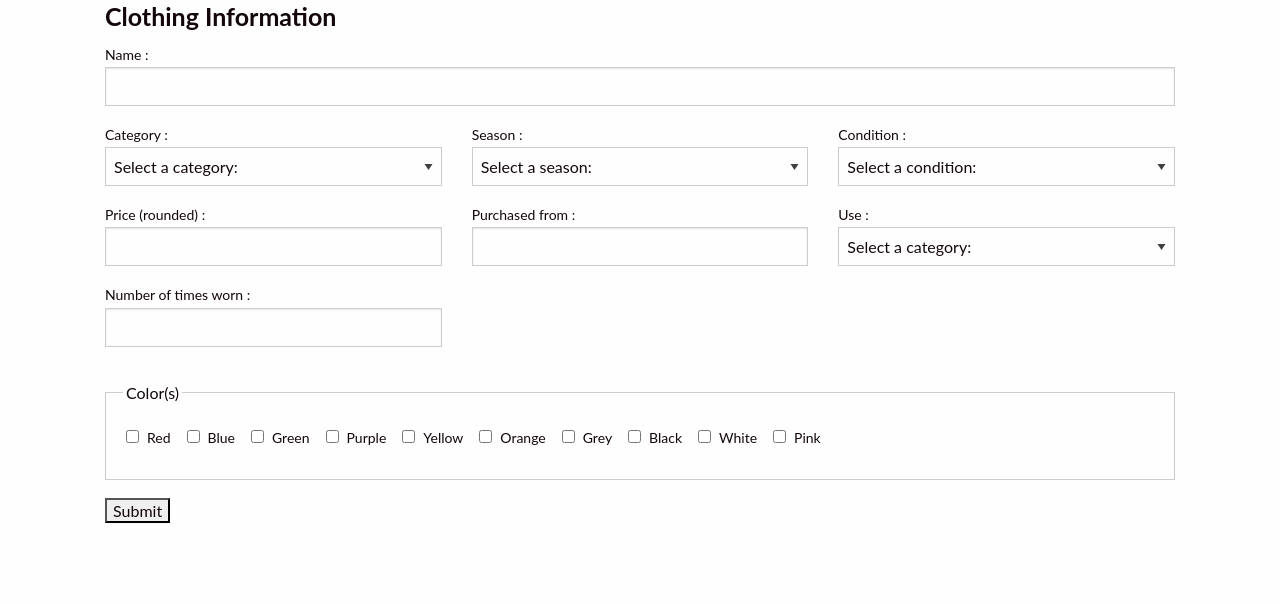
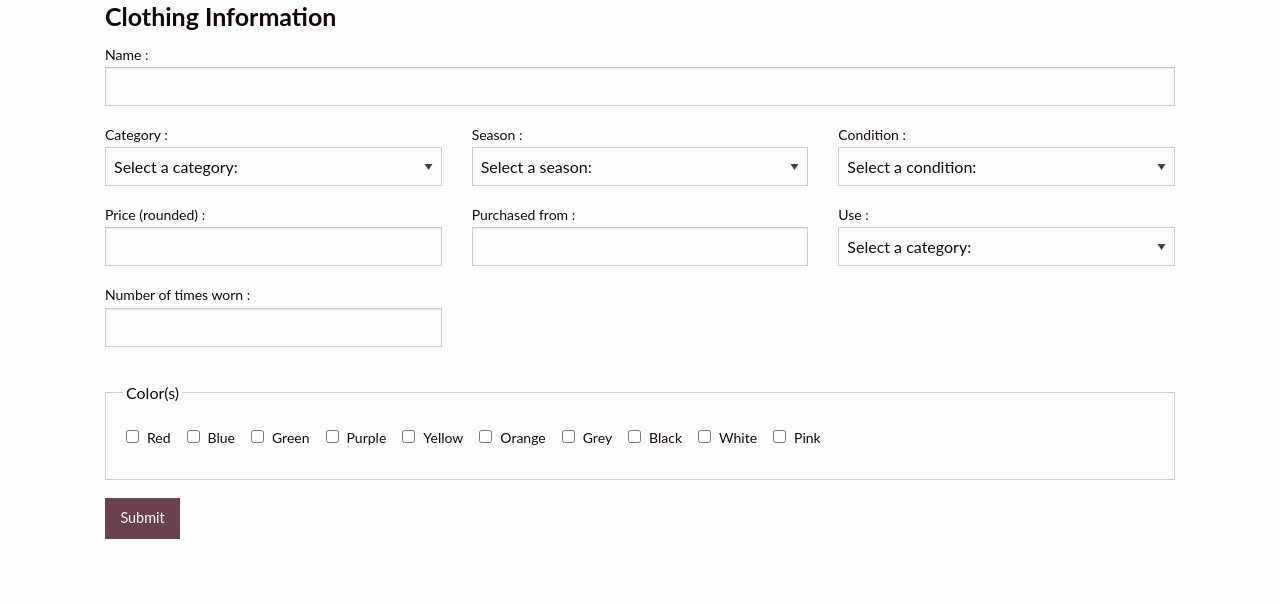
Before and after one commit to LizBossley/minify-my-closet, a PHP site: page /clothing/edit.php in a window 1280 px wide. Shown: the part 58-662 px from the top of the page. Run offline with PHP 8.4, Linux system fonts and the light colour scheme; style sheets or scripts are compiled from the project's sources.

Commit message:
added edit button

```diff
--- a/clothing/edit.php
+++ b/clothing/edit.php
@@ -77,6 +77,7 @@ if (isset($_GET['id'])) {
 		<div class="row">
 			<div class="small-12 columns">
 				<div><h2><?php echo $clothing['name'] ?></h2></div>
+				<a href="edit.php?id=<?php echo $id ?>" class="edit-button hollow button">Edit</a>
 			</div>
 		</div>
 		<div class="row">
@@ -292,7 +293,7 @@ if (isset($_GET['id'])) {
 						</div>
 					</div>
 				</div>
-			<input class="btn btn-primary" id="submit-clothing" type="submit">
+			<input class="button" id="submit-clothing" type="submit">
 		</form>
 
 	<?php endif; ?> <!-- form end-->
```
